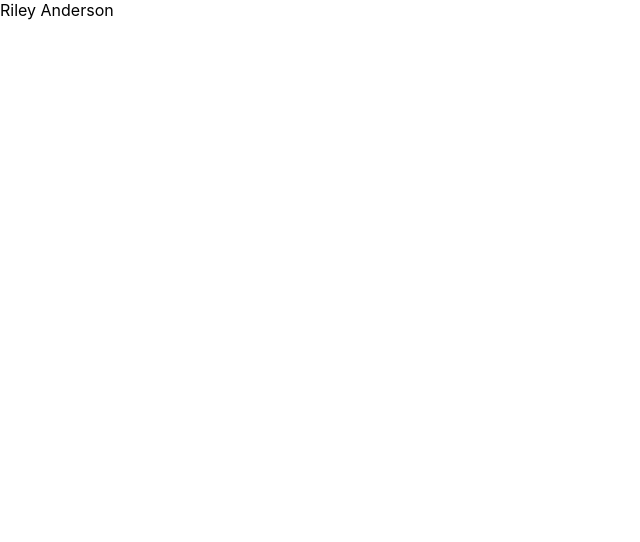
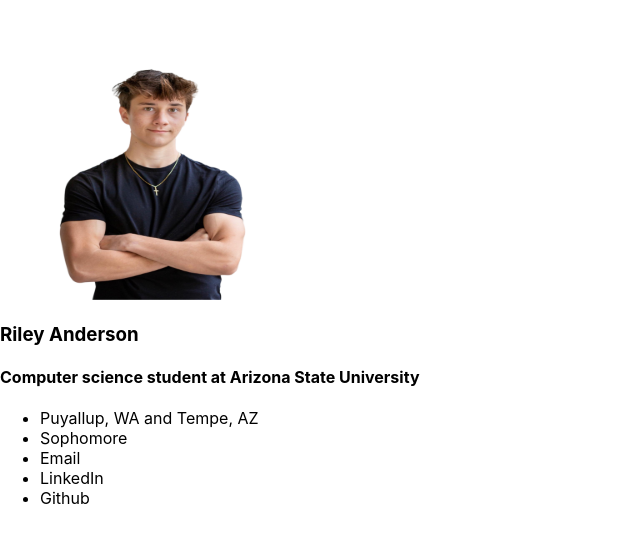
Before and after one commit to rileyandrsn/rileyandrsn.github.io, a React (Create React App) app in the folder portfolio/: page / in a window 1280 px wide. Shown: the top 542 px of the page, without its empty margins (0-640 px from the left). Built offline with nearby package versions, Linux system fonts and the light colour scheme.

Commit message:
chore: add portfolio article

```diff
--- a/portfolio/src/App.tsx
+++ b/portfolio/src/App.tsx
@@ -1,9 +1,23 @@
 import React from 'react';
 import './App.css';
+import portfolioImage from './Resources/portfolio.png';
 
 function App() {
   return (
-    <main>Riley Anderson</main>
+    <main>
+      <article>
+        <img src={portfolioImage} width={300} height={300}/>
+        <h3>Riley Anderson</h3>
+        <h4>Computer science student at Arizona State University</h4>
+        <ul>
+          <li>Puyallup, WA and Tempe, AZ</li>
+          <li>Sophomore</li>
+          <li>Email</li>
+          <li>LinkedIn</li>
+          <li>Github</li>
+        </ul>
+      </article>
+    </main>
   );
 }
 
```
Also changed, not shown: portfolio/src/Resources/portfolio.png (added).
